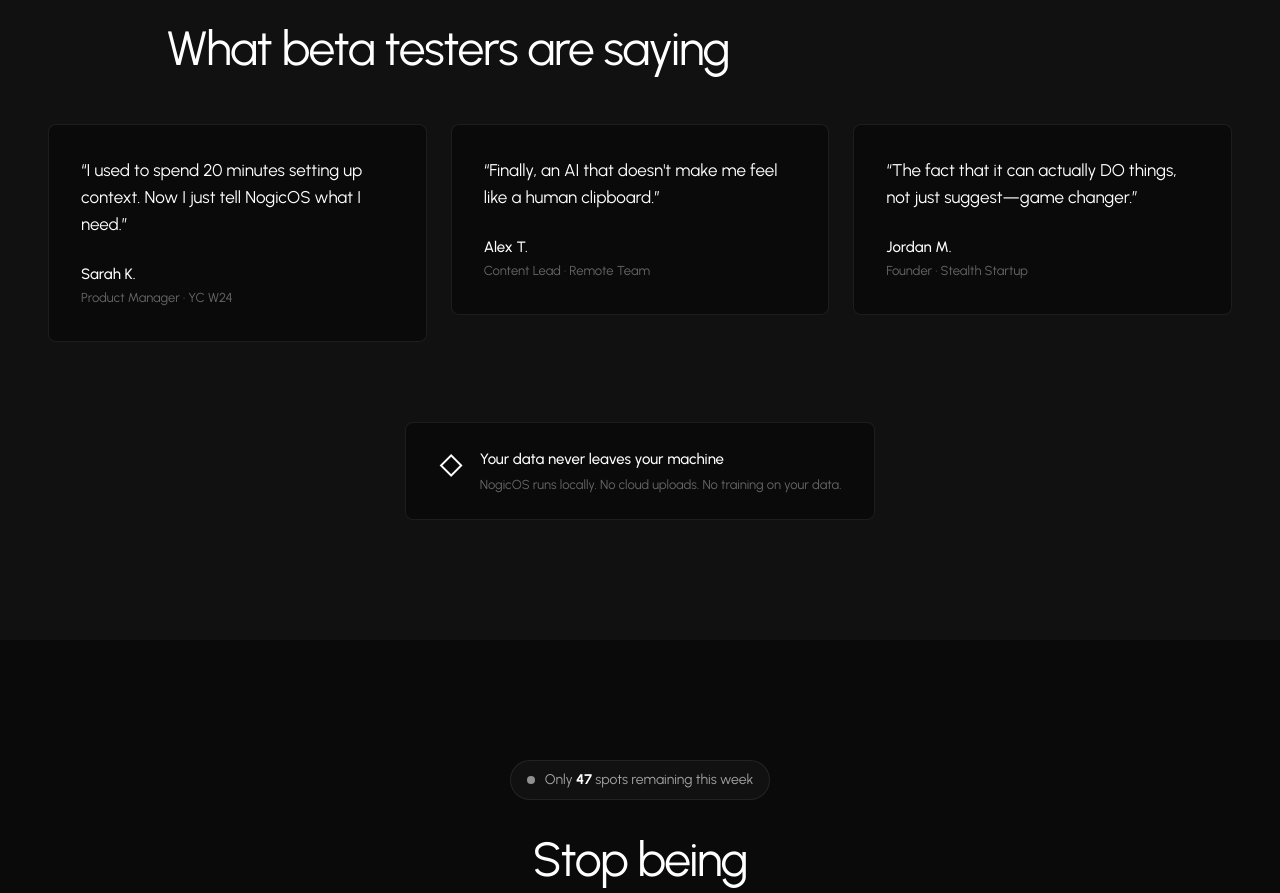
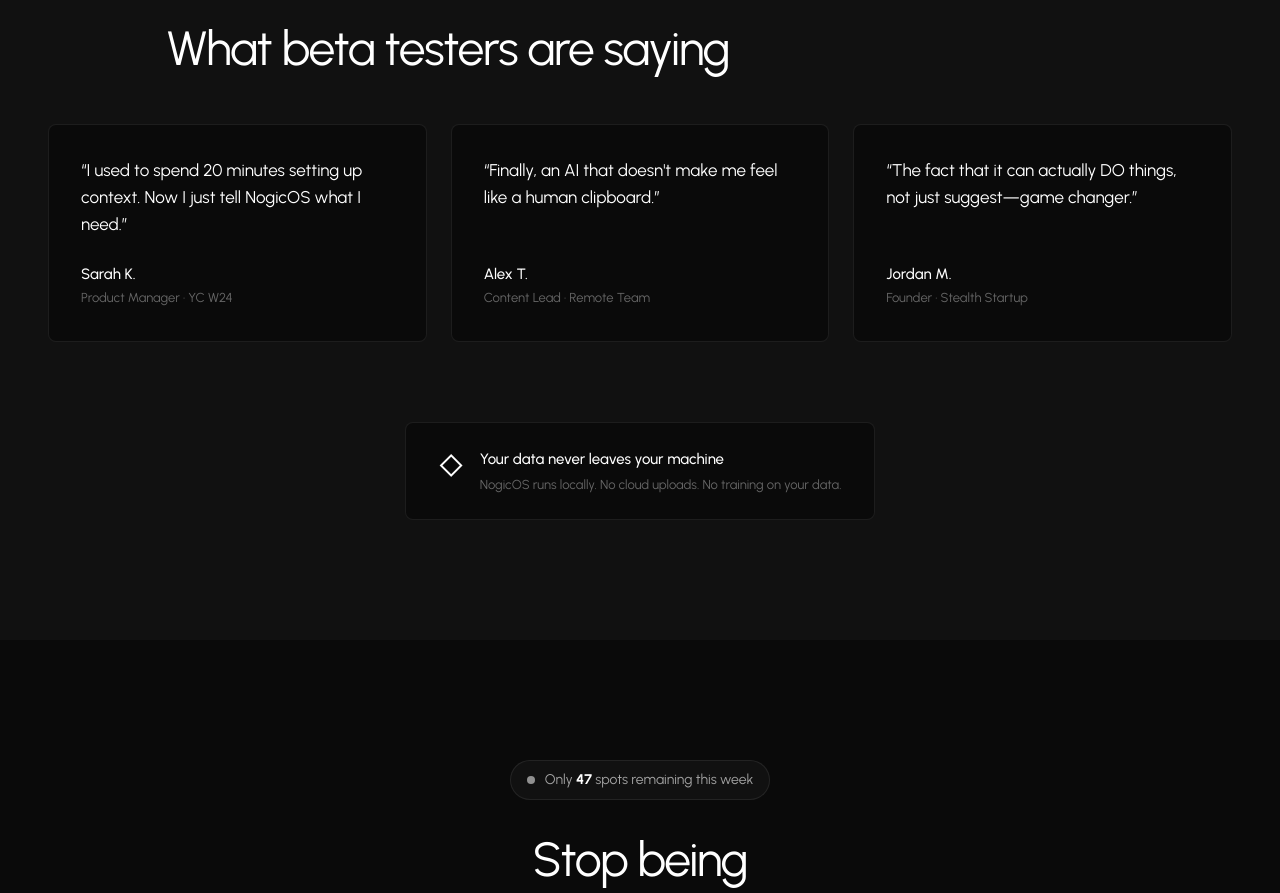
Before and after one commit to zino-tea-ai/nogicos-landing, a Next.js app: page / in a window 1280 px wide. Shown: the part 4226-5119 px from the top of the page. Built offline with nearby package versions, Linux system fonts and the light colour scheme.

Commit message:
fix: Align testimonial card heights

```diff
--- a/src/app/globals.css
+++ b/src/app/globals.css
@@ -777,6 +777,7 @@
   display: grid;
   grid-template-columns: repeat(3, 1fr);
   gap: 24px;
+  align-items: stretch;
 }
 
 .testimonial-card {
@@ -784,12 +785,16 @@
   background: var(--bg-primary);
   border: 1px solid var(--border);
   border-radius: 8px;
+  display: flex;
+  flex-direction: column;
+  height: 100%;
 }
 
 .testimonial-quote {
   font-size: 1.0625rem;
   line-height: 1.6;
   margin-bottom: 24px;
+  flex: 1;
 }
 
 .testimonial-author {
```
